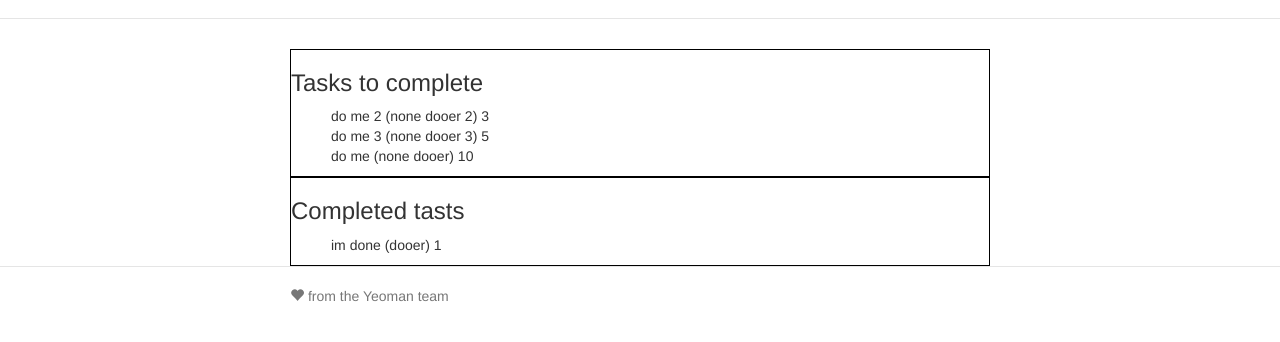
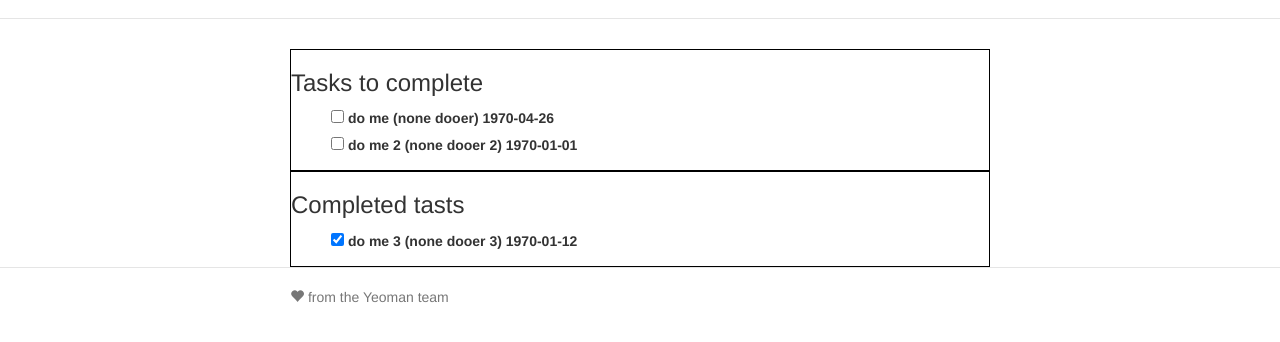
Before and after one commit to Bnaya/stammasho, a website: page app/index.html in a window 1280 px wide. Shown: the part 54-396 px from the top of the page. Drawn offline with nearby package versions, Linux system fonts and the light colour scheme; some packages are replaced by stand-ins of ours; files that its build step writes are made by us from their sources.

Commit message:
Basic goal done

```diff
--- a/app/scripts/controllers/todo.js
+++ b/app/scripts/controllers/todo.js
@@ -9,7 +9,10 @@
  */
 angular.module('tododeskApp')
   .controller('TodoCtrl', function ($scope, tasksList) {
-    $scope.todoTasks = tasksList.data.todoTasks;
-    $scope.doneTasks = tasksList.data.doneTasks;
+    $scope.todoTasks = tasksList.data;
     $scope.predicate = 'dueDate';
+
+	$scope.$watch('todoTasks', function() {
+		tasksList.persistCurrentState();
+	}, true);
   });
--- a/app/scripts/services/taskslist.js
+++ b/app/scripts/services/taskslist.js
@@ -8,26 +8,24 @@
  * Service in the tododeskApp.
  */
 
-var seedData = {
-	todoTasks: [{
-      	task: 'do me',
-      	dueDate: 10,
-      	assignee: 'none dooer'
+var seedData = [
+		{
+      	description: 'do me',
+      	dueDate: 9999999999,
+      	assignee: 'none dooer',
+      	completed: false
 	}, {
-      	task: 'do me 2',
+      	description: 'do me 2',
       	dueDate: 3,
-      	assignee: 'none dooer 2'
+      	assignee: 'none dooer 2',
+      	completed: false
 	}, {
-      	task: 'do me 3',
-      	dueDate: 5,
-      	assignee: 'none dooer 3'
-	}],
-	doneTasks: [{
-      	task: 'im done',
-      	dueDate: 1,
-      	assignee: 'dooer'
-	}]
-};
+      	description: 'do me 3',
+      	dueDate: 999999999,
+      	assignee: 'none dooer 3',
+      	completed: true
+	}
+];
 
 var tasksList = function () {
 	this.populateInitialData();
--- a/app/styles/todo.css
+++ b/app/styles/todo.css
@@ -1,5 +1,9 @@
 .tasks-list {
 	list-style: none;
+}
+
+.tasks-list.done {
+	text-decoration: line-through;
 }
 
 .list-wrapper {
--- a/app/views/todo.html
+++ b/app/views/todo.html
@@ -1,12 +1,18 @@
 <div class="list-wrapper">
 	<h3 class="list-title">Tasks to complete</h3>
 	<ul class="tasks-list todo">
-		<li ng-repeat="task in todoTasks | orderBy:predicate">{{task.task}} ({{task.assignee}}) {{task.dueDate}}</li>
+		<li ng-repeat="task in todoTasks | filter:{completed:false} | orderBy:predicate:true">
+		<label><input type="checkbox" ng-model="task.completed">
+		{{task.description}} ({{task.assignee}}) {{task.dueDate | date:'yyyy-MM-dd'}}</label>
+		</li>
 	</ul>
 </div>
 <div class="list-wrapper">
 	<h3 class="list-title">Completed tasts</h3>
 	<ul class="tasks-list done">
-		<li ng-repeat="task in doneTasks | orderBy:predicate">{{task.task}} ({{task.assignee}}) {{task.dueDate}}</li>
+		<li ng-repeat="task in todoTasks | filter:{completed:true} | orderBy:predicate:true">
+			<label><input type="checkbox" ng-model="task.completed">
+			{{task.description}} ({{task.assignee}}) {{task.dueDate | date:'yyyy-MM-dd'}}</label>
+		</li>
 	</ul>
 </div>
```
